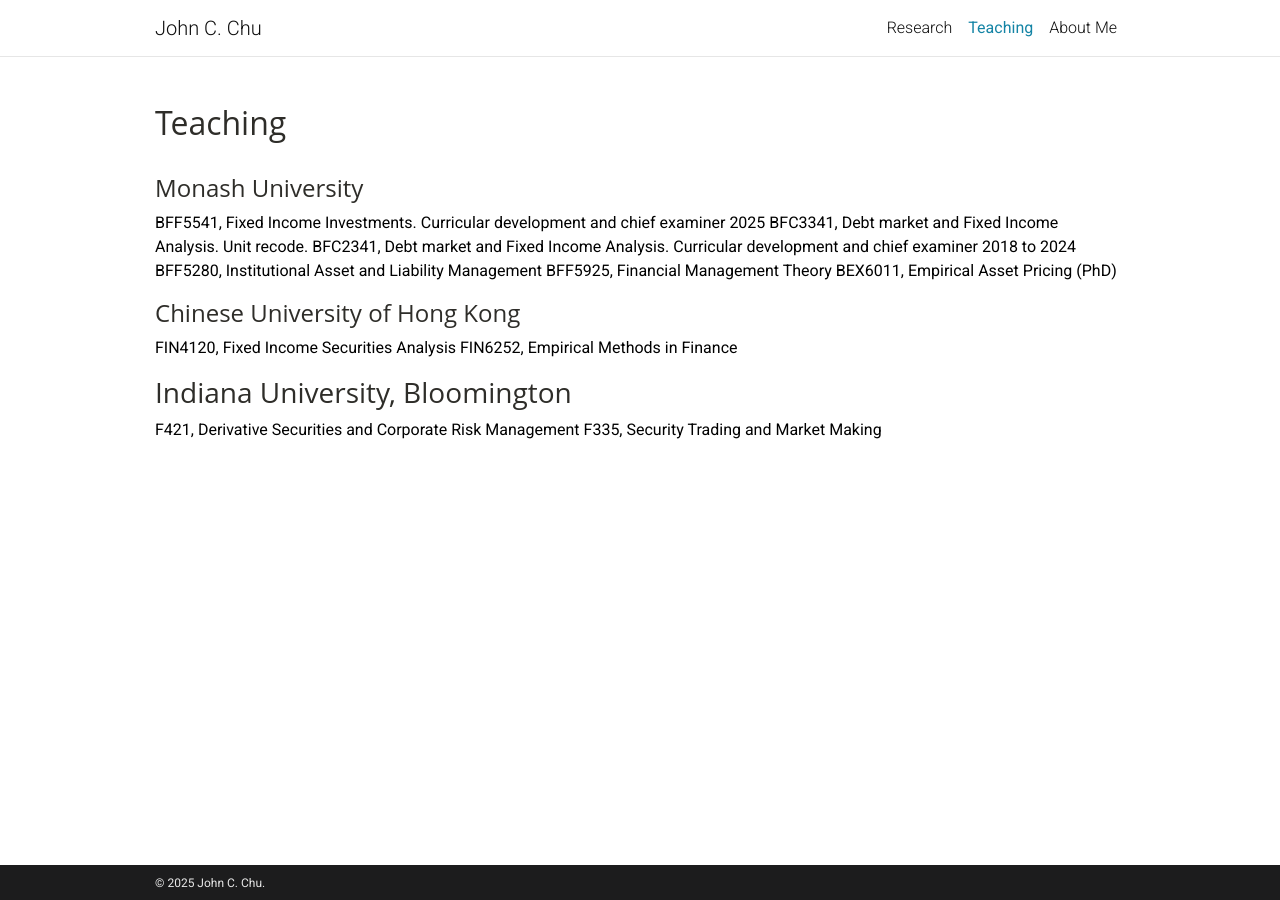
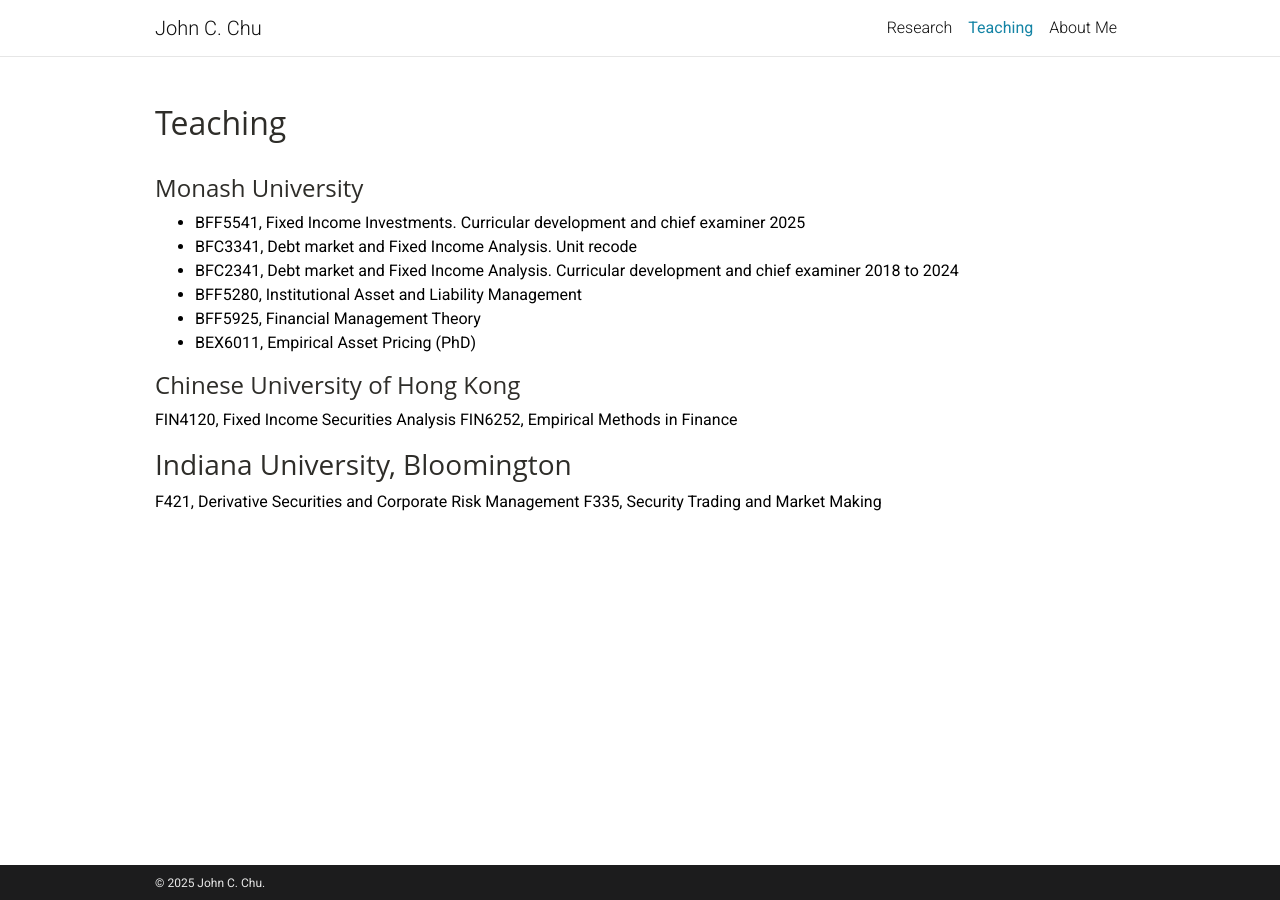
Before and after one commit to johnchu2022/website, a Jekyll site: the page built from _pages/teaching.md, in a window 1280 px wide. Built offline with Jekyll 4.4.1, drawn with Linux system fonts in a browser that asks for light colours; a style sheet for code colours, icons or effects is not loaded.

```diff
--- a/_pages/teaching.md
+++ b/_pages/teaching.md
@@ -7,12 +7,12 @@ nav: true
 ---
 #### M﻿onash University
 
-BFF5541, Fixed Income Investments. Curricular development and chief examiner 2025
-BFC3341, Debt market and Fixed Income Analysis. Unit recode.
-BFC2341, Debt market and Fixed Income Analysis. Curricular development and chief examiner 2018 to 2024
-BFF5280, Institutional Asset and Liability Management
-BFF5925, Financial Management Theory
-BEX6011, Empirical Asset Pricing (PhD)
+* BFF5541, Fixed Income Investments. Curricular development and chief examiner 2025
+* BFC3341, Debt market and Fixed Income Analysis. Unit recode
+* BFC2341, Debt market and Fixed Income Analysis. Curricular development and chief examiner 2018 to 2024
+* BFF5280, Institutional Asset and Liability Management
+* BFF5925, Financial Management Theory
+* BEX6011, Empirical Asset Pricing (PhD)
 
 #### C﻿hinese University of Hong Kong
 
```
